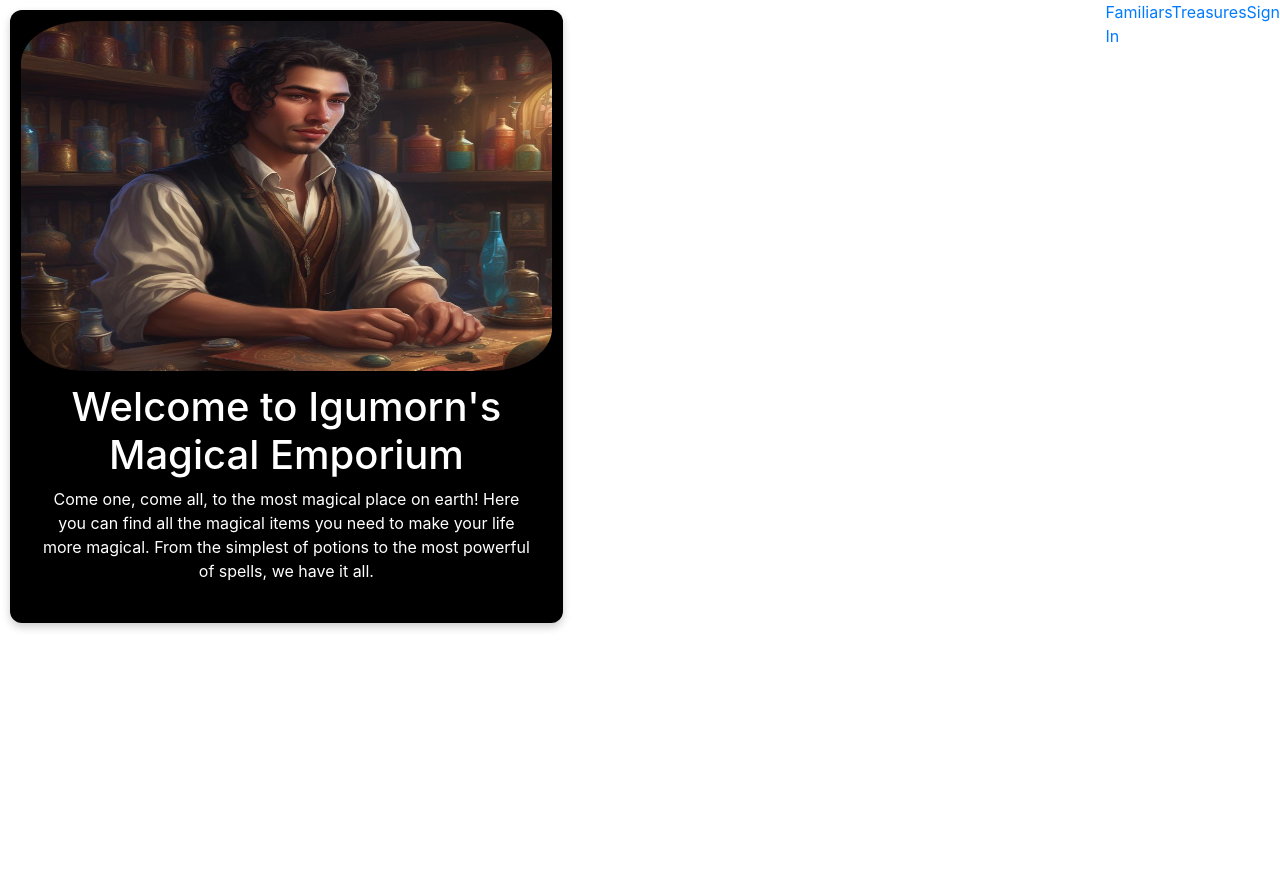
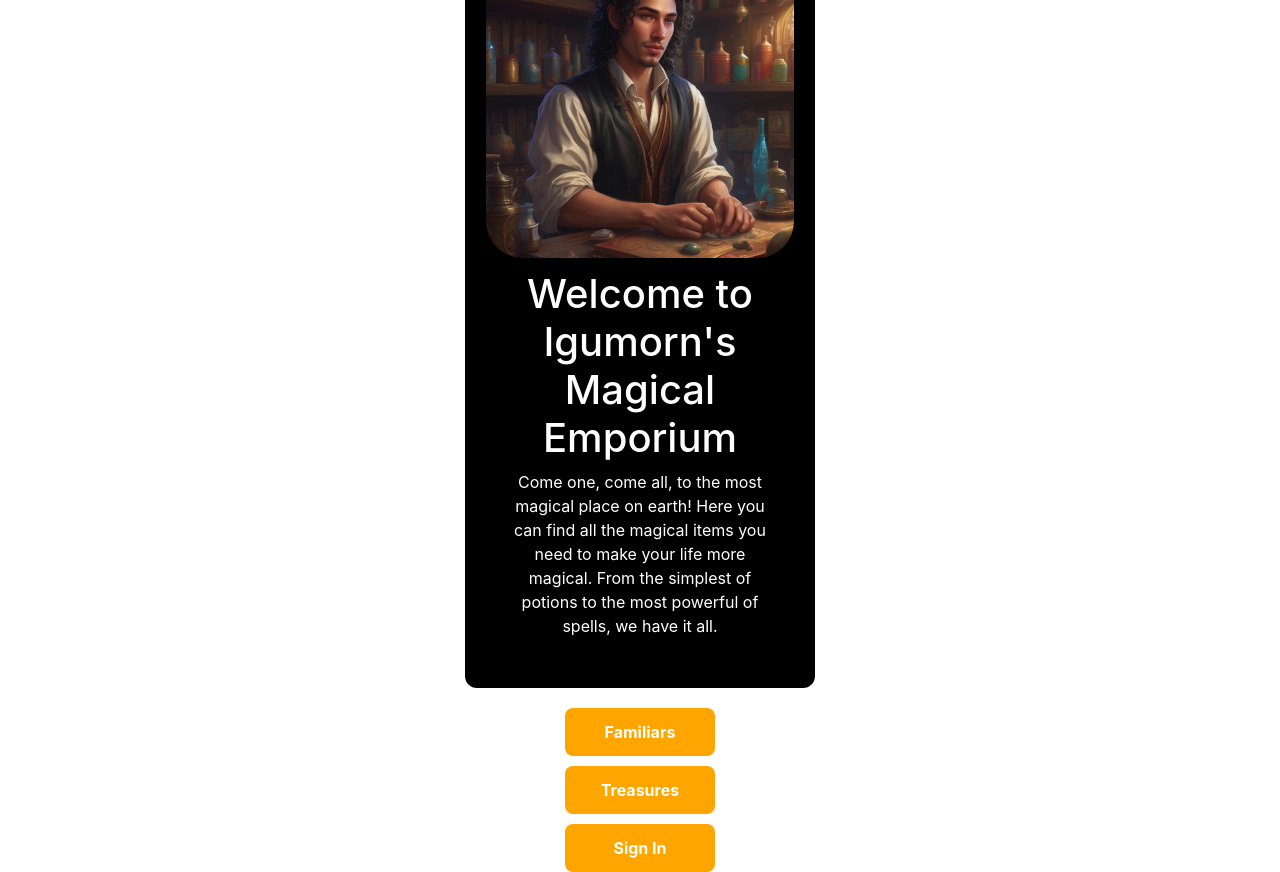
Before and after one commit to Daniel-0117/Igumorn-s-Magical-Emporium, a React (Create React App) app in the folder client/: page / in a window 1280 px wide. Before the commit the page ends 800 px from the top, so only its background shows below. Built offline with nearby package versions, Linux system fonts and the light colour scheme; the HTML template or start-up script is replaced by a standard one.

Commit message:
finally made changes to center main element

```diff
--- a/client/src/components/homePage/homeStyle.css
+++ b/client/src/components/homePage/homeStyle.css
@@ -1,39 +1,79 @@
- html {
-    background-color: #ffffff;
-    font-family: 'Roboto', sans-serif;
+/* Ensure the entire page centers the content */
+body, html {
+    width: 100%;
+    height: 100%;
     margin: 0;
     padding: 0;
-    width: 100%;
-    overflow-x: hidden;
+    display: flex;
+    justify-content: center; /* Centers horizontally */
+    align-items: center; /* Centers vertically */
 }
 
+/* Centering the card-container */
 .card-container {
     display: flex;
-    flex-wrap: center;
-    justify-content: center;
-    align-items: vertical;
-
+    flex-direction: column;
+    justify-content: center; /* Centers vertically */
+    align-items: center; /* Centers horizontally */
+    min-height: 100vh;
+    width: 100%;
 }
 
-.card{
-    background-color: #000000;
-    color: #ffffff;
+/* Fix the card alignment */
+.card {
+    background-color: black;
+    color: white;
+    text-align: center;
+    width: 33%; /* Takes up 1/3 of the screen */
+    max-width: 600px; /* Prevents oversized card */
+    min-width: 350px; /* Prevents it from being too small */
+    padding: 20px;
     border-radius: 12px;
-    text-align: center;
-    margin: 10px;
-    padding: 10px;
-    box-shadow: 0 4px 8px 0 rgba(0, 0, 0, 0.2);
+    box-shadow: 0 4px 8px rgba(255, 255, 255, 0.3);
+    display: flex;
+    flex-direction: column;
+    align-items: center; /* Center content inside */
+    justify-content: center;
+    margin: 0 auto; /* Ensures horizontal centering */
 }
 
-.card-header {
-    background-color: #000000;
-    color: #ffffff;
-    border-radius: 12px;
-    box-shadow: 0 4px 8px 0 rgba(0, 0, 0, 0.2);
+/* Fix the image centering issue */
+.homeImage {
+    width: 100%; /* Ensures the image fills the card */
+    height: auto;
+    display: block;
+    border-radius: 12%;
+    margin: 0 auto; /* Centers the image horizontally */
 }
 
-.homeImage {
-    border-radius: 12%;
-    height: 350px;
-    width: auto;
+/* Keeping buttons centered */
+.middle-links {
+    margin-top: 20px;
+    display: flex;
+    flex-direction: column;
+    align-items: center;
+    gap: 10px;
 }
+
+/* Button styling */
+.link {
+    display: inline-block;
+    background-color: orange;
+    color: white;
+    text-decoration: none;
+    padding: 10px 20px;
+    border-radius: 8px;
+    font-size: 16px;
+    font-weight: bold;
+    transition: 0.3s ease-in-out;
+    border: 2px solid transparent;
+    width: 150px;
+    text-align: center;
+}
+
+/* Hover effect */
+.link:hover {
+    background-color: darkorange;
+    border-color: white;
+    transform: scale(1.05);
+}
--- a/client/src/components/homePage/index.js
+++ b/client/src/components/homePage/index.js
@@ -7,7 +7,7 @@ const homePage = () => {
         // card container
               <div className="card-container">  {/* ✅ Added parent div */}
                 <div>
-                  <div className="card bg-black card-rounded w-50">
+                  <div className="card bg-black card-rounded">
                     <img
                       src={require("../../assets/Igumorn.jpg")}
                       className="homeImage"
```
